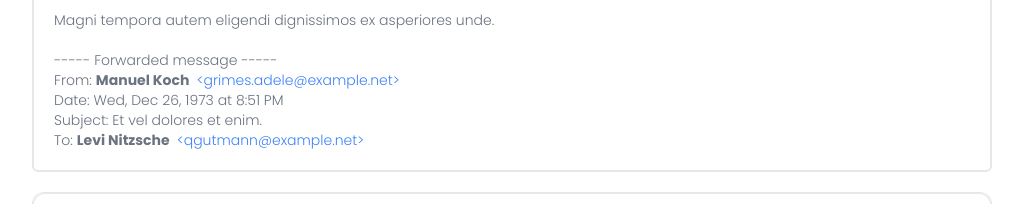
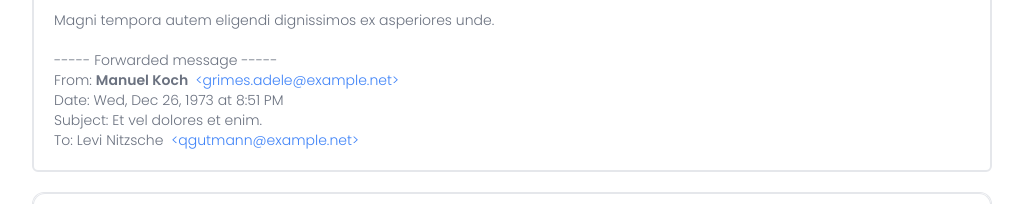
Before and after one commit to mirasrobert/LOPHILS, a React (Vite) app: page / in a window 1280 px wide. Both pictures are taken after a click on the button 640 px from the left and 231 px from the top of the page. Shown: the part 346-550 px from the top of the page, without its empty margins (128-1151 px from the left). Built offline with nearby package versions, Linux system fonts and the light colour scheme.

Commit message:
Change font weight

```diff
--- a/src/components/AccordionBody.jsx
+++ b/src/components/AccordionBody.jsx
@@ -29,7 +29,7 @@ const AccordionBody = ({ val }) => {
         </p>
         <p className='text-gray-500 text-sm'>
           From:
-          <span className='pl-1 font-bold'>{val.sender.split('<')[0]}</span>
+          <span className='pl-1 font-semibold'>{val.sender.split('<')[0]}</span>
           <span className='pl-1 text-blue-500 font-base'>
             {`<${val.sender.split('<')[1]}`}
           </span>
@@ -40,7 +40,7 @@ const AccordionBody = ({ val }) => {
         <p className='text-gray-500 text-sm'>Subject: {val.subject}</p>
         <p className='text-gray-500 text-sm'>
           To:
-          <span className='pl-1 font-bold'>{val.receiver.split('<')[0]}</span>
+          <span className='pl-1'>{val.receiver.split('<')[0]}</span>
           <span className='pl-1 text-blue-500 font-base'>
             {`<${val.receiver.split('<')[1]}`}
           </span>
```
